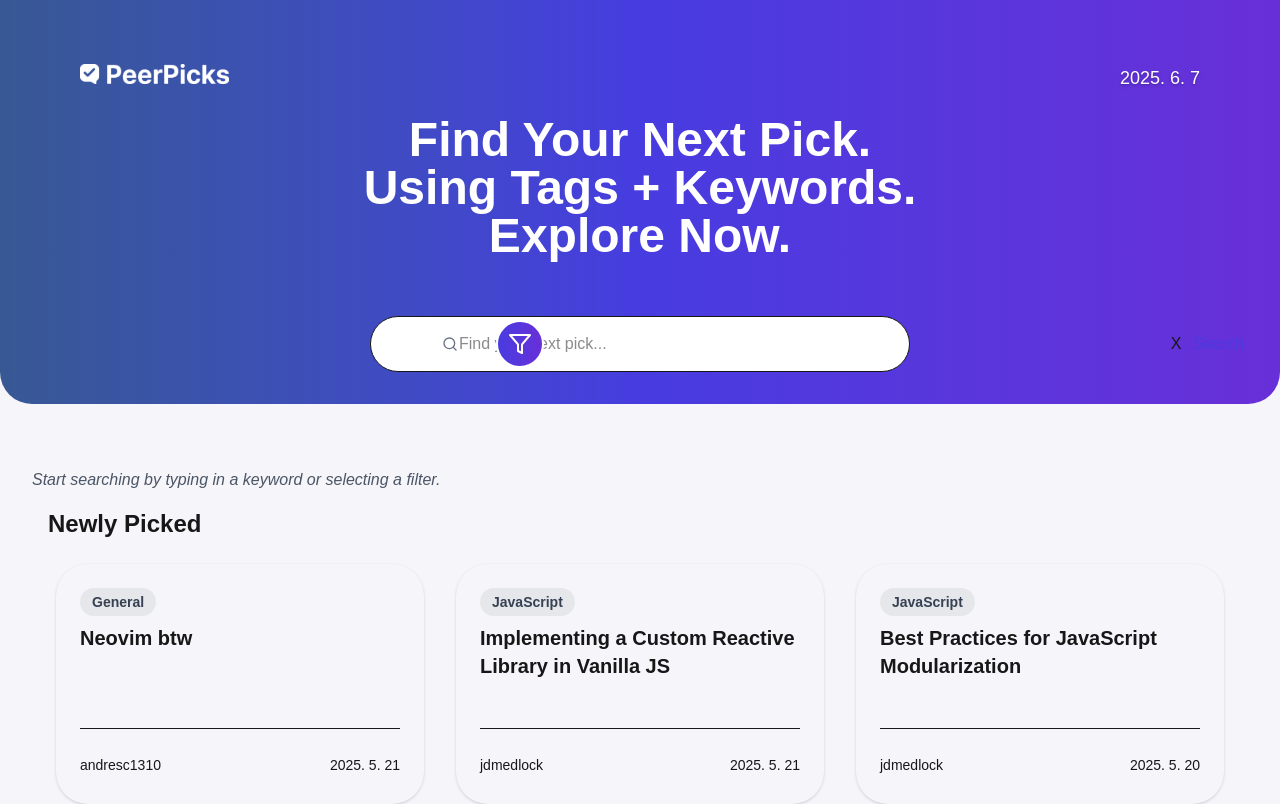
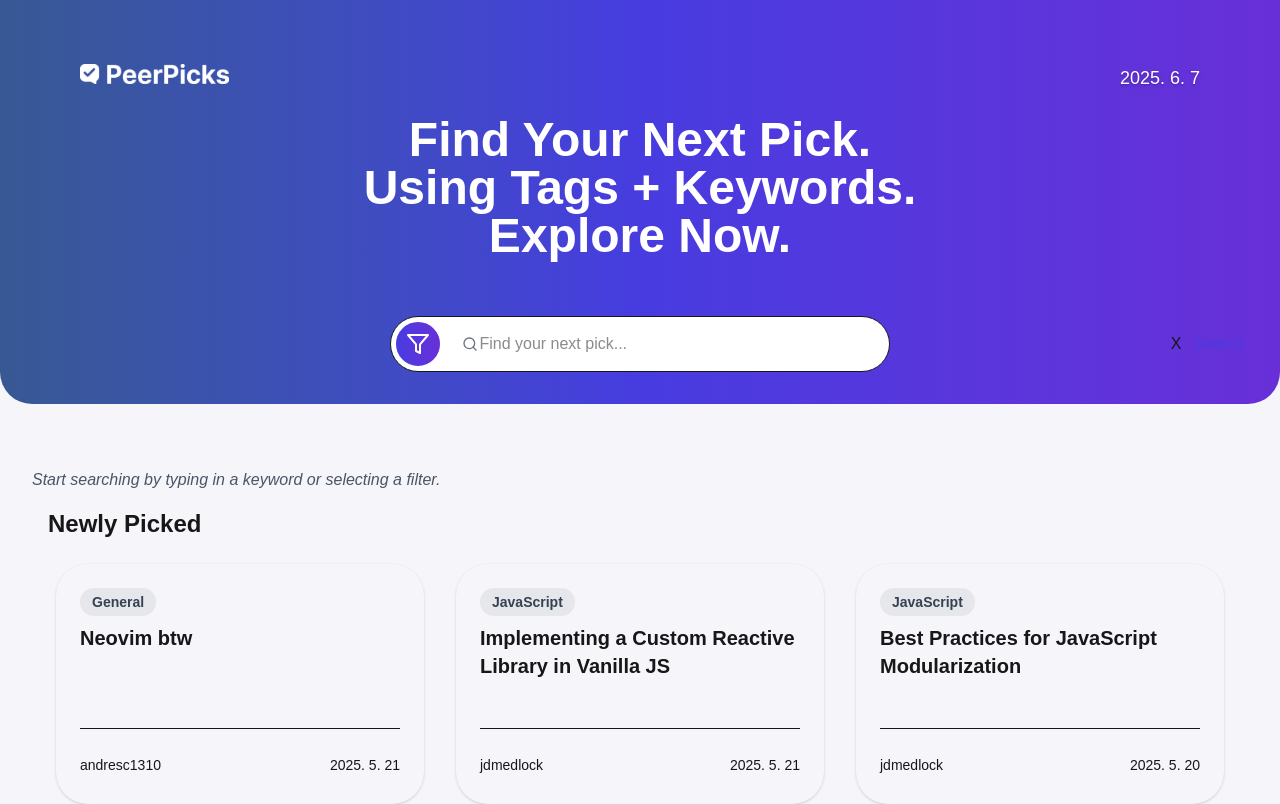
Before and after one commit to chingu-voyages/V55-tier2-team-25, a Next.js app in the folder react-app/: page / in a window 1280 px wide. Shown: the top 804 px of the page. Built offline with nearby package versions, Linux system fonts and the light colour scheme.

Commit message:
adjusted search width to % and then adjusted the absolute position of the filter icon to a %

```diff
--- a/react-app/src/components/SearchControl/Filter.jsx
+++ b/react-app/src/components/SearchControl/Filter.jsx
@@ -95,17 +95,17 @@ export default function Filter({
   return (
     <div
       ref={filterRef}
-      className="absolute left-1.5 -top-25 lg:left-[480px] lg:top-[-100px]"
+      className="absolute left-1.5 md:left-[25.5%] lg:left-[30.25%] -top-25"
     >
-      {' '}
-      {/* positioning of filter icon */}
+      {/*"absolute left-1.5 -top-25"*/} {/* positioning of filter icon */}
       <button
         type="button"
         onClick={toggleMenu}
         aria-expanded={isOpen}
         aria-controls="filter-menu"
-        className={`relative flex items-center justify-center transition-all duration-200 text-2xl border-2
+        className={`relative flex items-center justify-center transition-all duration-200
     ${selectedTags.length > 0 ? 'px-4 w-15 h-12 rounded-3xl' : 'w-12 h-12 rounded-full'}
+    text-2xl p-4 border-2
           ${
             isOpen
               ? 'text-[var(--gradient-1)] bg-white border-2 border-[var(--gradient-1)]'
--- a/react-app/src/components/SearchControl/SearchBar.jsx
+++ b/react-app/src/components/SearchControl/SearchBar.jsx
@@ -5,8 +5,8 @@ export default function SearchBar({ query, setQuery, handleKeyDown }) {
   console.log('setQuery prop:', query)
 
   return (
-    <div className="absolute w-full top-0 lg:w-[540px]">
-      {/* positioning of search bar */}
+    <div className="absolute w-full top-0 md:max-w-[50%] lg:max-w-[40%]">
+      {/* positioning of search bar lg:w-[540px]*/}
 
       <label htmlFor="search-bar" className="sr-only">
         Search Bar
```
